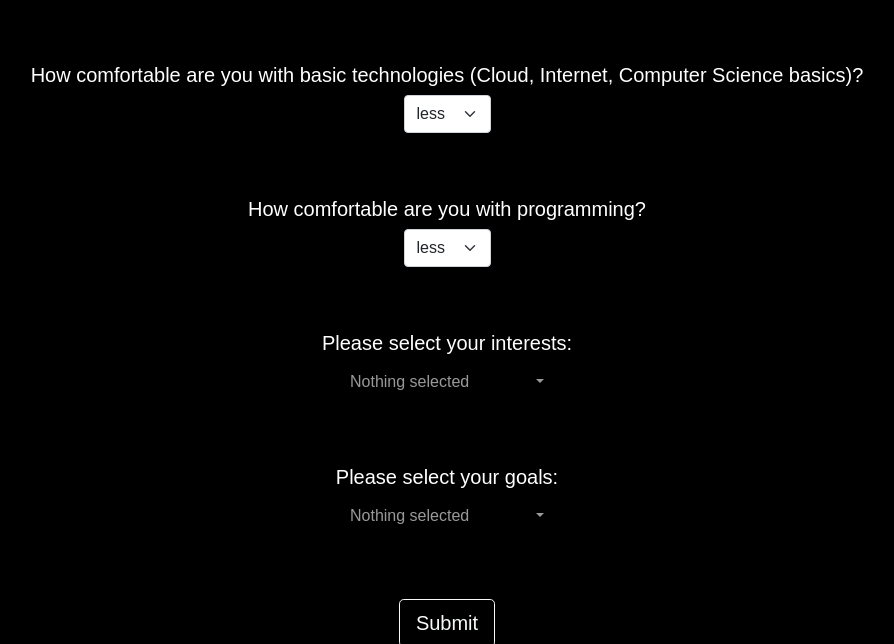
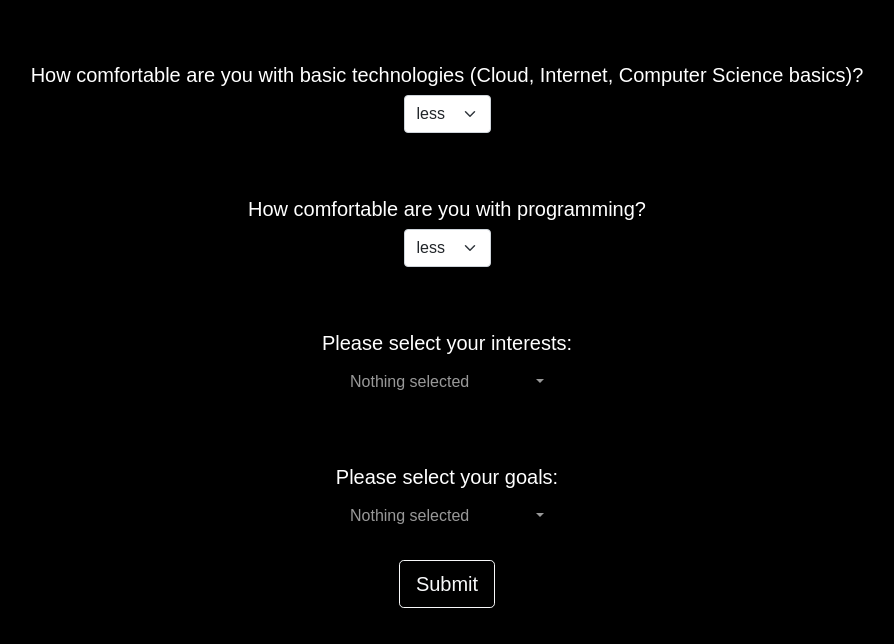
Before and after one commit to SimonRbk95/CS50, a Flask app: page / in a window 1280 px wide. Shown: the part 862-1506 px from the top of the page, without its empty margins (193-1087 px from the left). Run offline with Flask 2, Linux system fonts and the light colour scheme; parts of the project's set-up code (start-up, migrations or seed data) failed here and were passed over; some libraries are stand-ins or nearby versions.

Commit message:
Wed, Jun 8, 2022, 2:01 PM +00:00

```diff
--- a/final_project/templates/index.html
+++ b/final_project/templates/index.html
@@ -79,7 +79,7 @@
             <option value="3">Three</option>
           </select>
       </div>
-      <div class="col-md-12 text-center menu-margins">
+      <div class="col-md-12 text-center" style="margin-top: 2%; margin-bottom: 5%;">
             <button type="button" class="btn btn-outline-light btn-lg">Submit</button>
       </div>
     </div>
```
